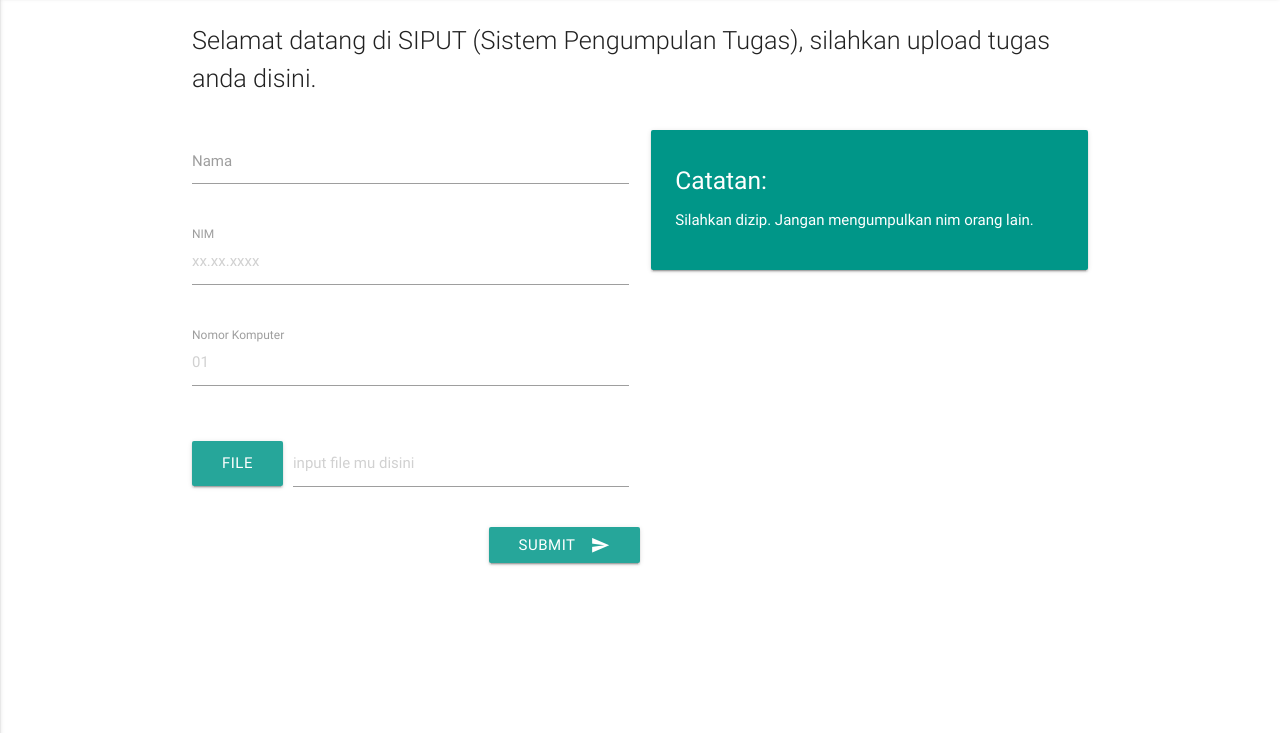
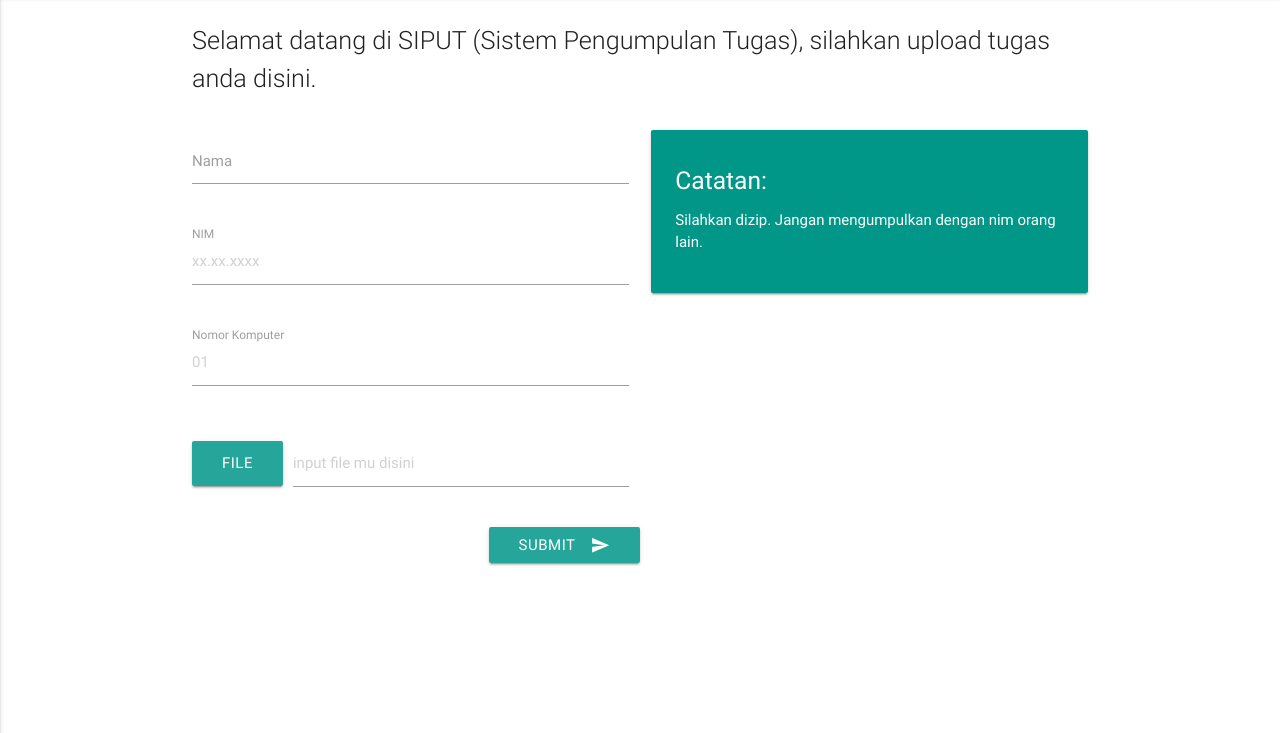
Before and after one commit to aquaswim/SIPUT, a website: page desaine/index.html in a window 1280 px wide. Shown: the part 67-800 px from the top of the page. Drawn offline with Linux system fonts and the light colour scheme.

Commit message:
ngpain ya

```diff
--- a/desaine/index.html
+++ b/desaine/index.html
@@ -45,7 +45,7 @@
         <div class="card-panel teal">
           <span class="white-text pulse">
             <h5>Catatan: </h5>
-            <p>Silahkan dizip. Jangan mengumpulkan nim orang lain.</p>
+            <p>Silahkan dizip. Jangan mengumpulkan dengan nim orang lain.</p>
           </span>
         </div>
       </div>
```
